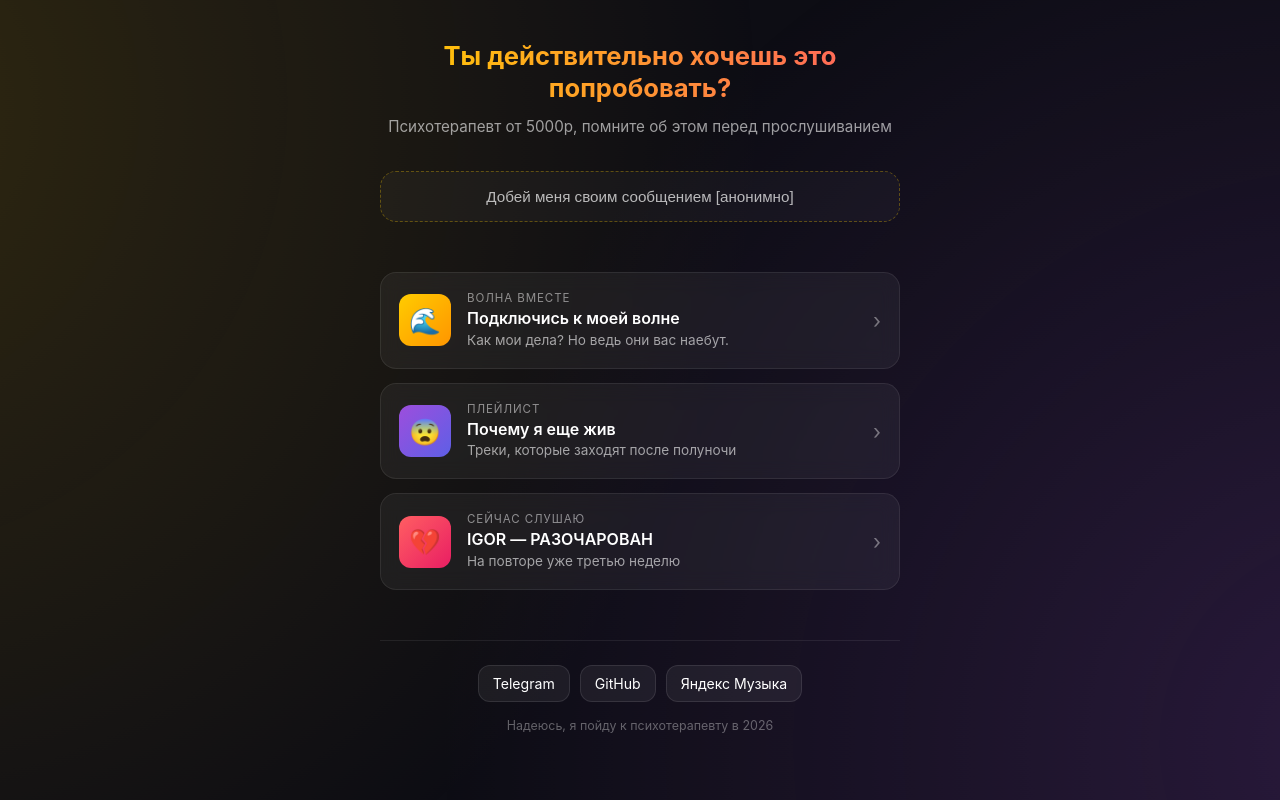
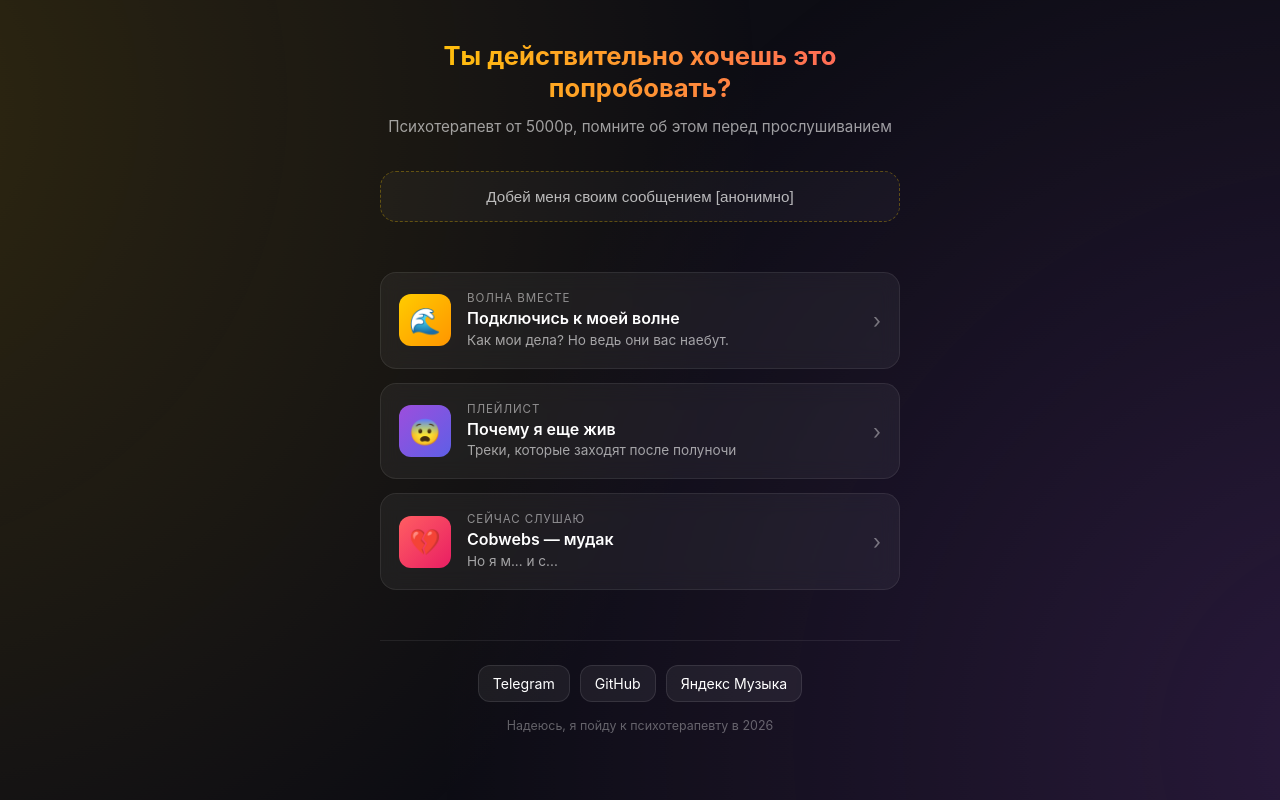
Before and after one commit to Alexsandr52/redirect_for_domain, a website: page index.html in a window 1280 px wide. Drawn offline with Linux system fonts and the light colour scheme.

Commit message:
Update index.html

```diff
--- a/index.html
+++ b/index.html
@@ -451,9 +451,9 @@
             {
                 type: 'track',
                 label: 'Сейчас слушаю',
-                title: 'IGOR — РАЗОЧАРОВАН',
-                desc: 'На повторе уже третью неделю',
-                url: 'https://music.yandex.com/album/24203282/track/109330593?ref_id=672A5688-B11B-44D4-B812-4E9F1B56B704&utm_medium=copy_linkutm_source=desktop&utm_medium=copy_link'
+                title: 'Cobwebs — мудак',
+                desc: 'Но я м... и с...',
+                url: 'https://music.yandex.com/album/42395684/track/152120348?ref_id=BDECAFCD-CB6E-47A3-944B-24E1A6BFEC09&utm_medium=copy_linkref_id=672A5688-B11B-44D4-B812-4E9F1B56B704&utm_medium=copy_linkutm_source=desktop&utm_medium=copy_link'
             }
         ];
 
```
